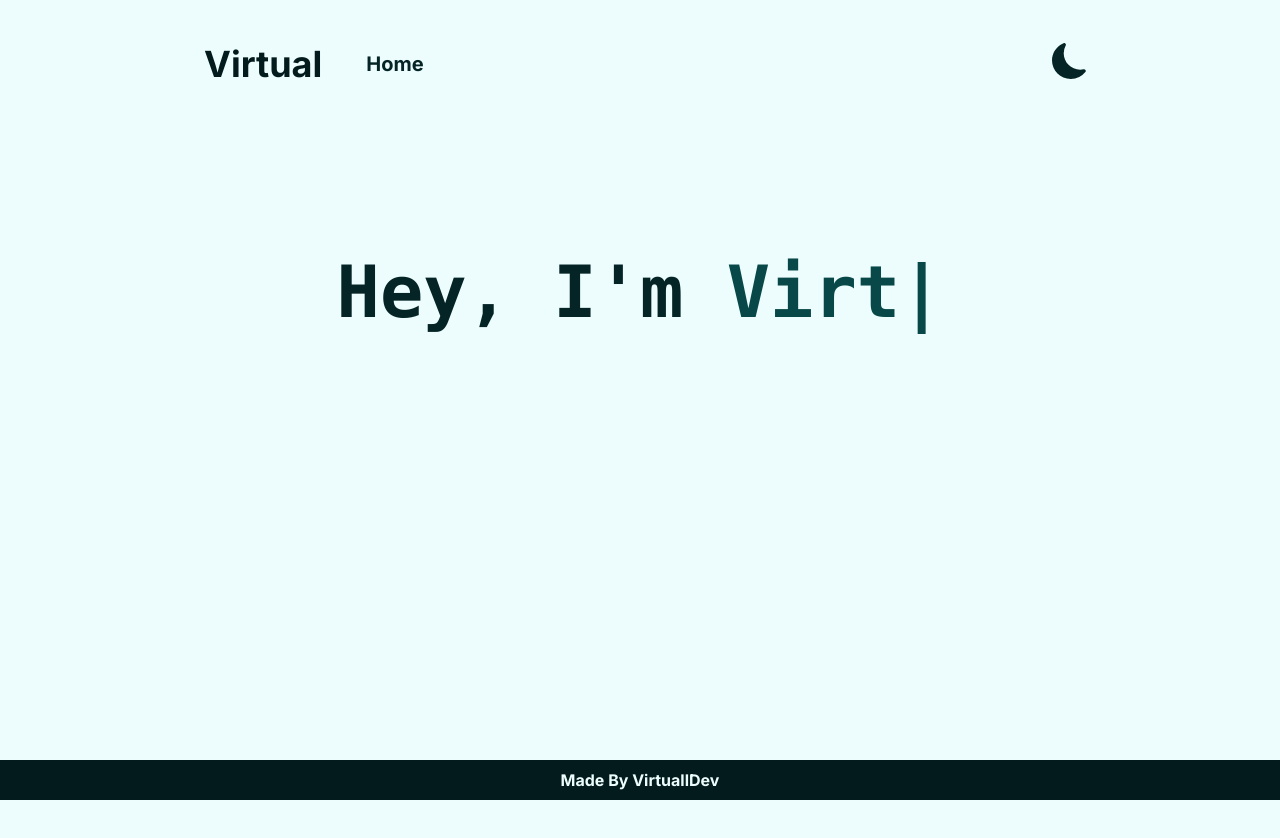
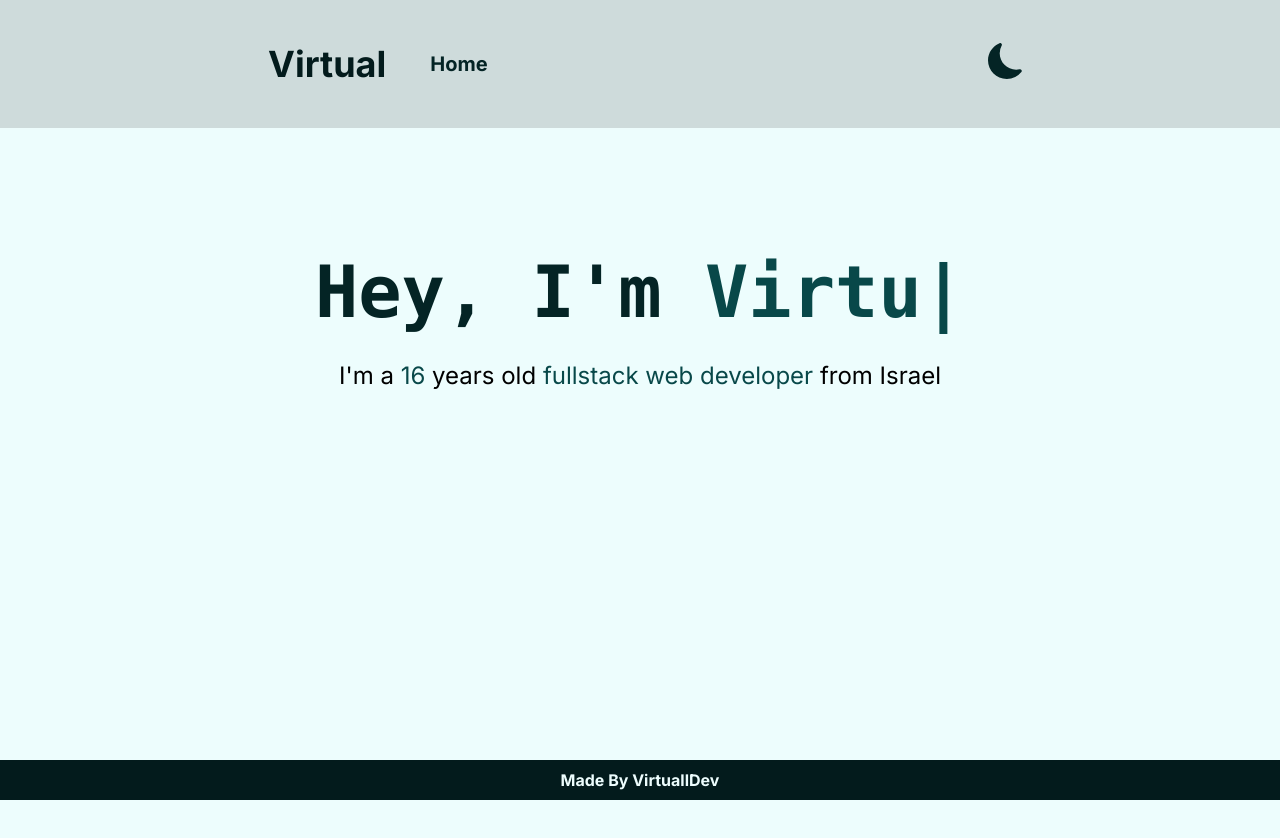
Before and after one commit to VirtuallDev/portfolio, a Next.js app: page / in a window 1280 px wide. Shown: the top 838 px of the page. Before the commit the page ends 800 px from the top, so only its background shows below. Built offline with nearby package versions, Linux system fonts and the light colour scheme.

Commit message:
added particles, fixed navbar bg

```diff
--- a/package.json
+++ b/package.json
@@ -22,6 +22,7 @@
     "react": "18.2.0",
     "react-dom": "18.2.0",
     "react-icons": "^4.11.0",
+    "react-tsparticles": "^2.12.2",
     "react-typed": "^1.2.0",
     "tailwindcss": "3.3.3",
     "typed.js": "^2.0.16",
--- a/src/app/globals.css
+++ b/src/app/globals.css
@@ -4,9 +4,10 @@
 
 @layer base {
     body {
-        @apply dark:bg-dark-background bg-background;
-        @apply transition-colors duration-200;
+      @apply dark:bg-dark-background bg-background;
+      @apply transition-colors duration-200;
     }
+
 
 }
 
--- a/src/app/page.tsx
+++ b/src/app/page.tsx
@@ -1,11 +1,59 @@
-import Typewriter from "@/components/Typewriter"
+import HomeSection from "@/components/Sections/Home"
 
 export default function Home() {
   return (
     <div>
-      <section className="h-96 flex animate-up flex-col items-center text-7xl gap-4">
-        <p className="text-text dark:text-dark-text font-mono font-bold">Hey, I&apos;m <Typewriter/></p>
-      </section>
+      <HomeSection />
+      <br/>
+      <br/>
+      <br/>
+      <br/>
+      <br/>
+      <br/>
+      <br/>
+      <br/>
+      <br/>
+      <br/>
+      <br/>
+      <br/>
+      <br/>
+      <br/>
+      <br/>
+      <br/>
+      <br/>
+      <br/>
+      <br/>
+      <br/>
+      <br/>
+      <br/>
+      <br/>
+      <br/>
+      <br/>
+      <br/>
+      <br/>
+      <br/>
+      <br/>
+      <br/>
+      <br/>
+      <br/>
+      <br/>
+      <br/>
+      <br/>
+      <br/>
+      <br/>
+      <br/>
+      <br/>
+      <br/>
+      <br/>
+      <br/>
+      <br/>
+      <br/>
+      <br/>
+      <br/>
+      <br/>
+      <br/>
+      <br/>
+      <br/>
     </div>
   )
 }
--- /dev/null
+++ b/src/components/Accent.tsx
@@ -0,0 +1,4 @@
+
+export default function Accent({children}: any) {
+    return <span className="text-accent dark:text-dark-accent">{children}</span>
+}
--- a/src/components/Navbar.tsx
+++ b/src/components/Navbar.tsx
@@ -12,7 +12,7 @@ const Navbar = () => {
     const scroll = useScroll();
 
     return <header>
-        <nav className="flex fixed top-0 w-full px-48 h-32 navbar-shadow bg-inherit">
+        <nav className="flex fixed top-0 w-full px-64 h-32 navbar-shadow bg-inherit bg-secondary-bg dark:bg-dark-secondary-bg">
             <ul className="flex items-center gap-4 w-full text-text">
                 <p className="py2 px-3 text-4xl font-bold text-dark-secondary dark:text-secondary">Virtual</p>
 
--- /dev/null
+++ b/src/components/Particle.tsx
@@ -0,0 +1,54 @@
+'use client'
+import Particles from "react-tsparticles";
+
+
+const Particle = () => (
+    <Particles
+    className="fixed bg-no-repeat bg-cover w-[100%] h-[100%]"
+    params={{
+        particles: {
+          number: {
+            value: 160,
+            density: {
+              enable: true,
+              value_area: 1500,
+            },
+          },
+          line_linked: {
+            enable: false,
+            opacity: 0.03,
+          },
+          move: {
+            direction: "right",
+            speed: 0.05,
+          },
+          size: {
+            value: 1,
+          },
+          opacity: {
+            anim: {
+              enable: true,
+              speed: 1,
+              opacity_min: 0.05,
+            },
+          },
+        },
+        interactivity: {
+          events: {
+            onclick: {
+              enable: true,
+              mode: "push",
+            },
+          },
+          modes: {
+            push: {
+              particles_nb: 1,
+            },
+          },
+        },
+        retina_detect: true,
+      }}
+    />
+)
+
+export default Particle;
--- /dev/null
+++ b/src/components/Sections/Home.tsx
@@ -0,0 +1,23 @@
+'use client'
+import { BDAY_TIME } from "@/utils/consts";
+import Particle from "../Particle";
+import Typewriter from "../Typewriter";
+import { useState } from 'react';
+import { useEffect } from 'react';
+import Accent from "../Accent";
+import useAge from "@/hooks/useAge";
+
+
+const HomeSection = () => {
+
+    const [age, setAge] = useAge();
+
+    return <section id='home' className="h-96 flex animate-up flex-col items-center text-2xl gap-4 gap-y-8">
+        {/* <Particle /> */ /* TODO: Fix particles unshowing */}
+        <p className="text-text dark:text-dark-text font-mono font-bold text-7xl">Hey, I&apos;m <Typewriter/></p>
+        <p>I{"'"}m a <Accent>{age}</Accent> years old <Accent>fullstack web developer</Accent> from Israel</p>
+
+    </section>
+}
+
+export default HomeSection;
--- a/src/components/ToggleTheme.tsx
+++ b/src/components/ToggleTheme.tsx
@@ -19,7 +19,7 @@ export const ThemeSwitcher = () => {
 
   return (
     <button
-      className={`text-text dark:text-white`}
+      className={`text-text dark:text-white border-none`}
       onClick={() => setTheme(theme === "dark" ? "light" : "dark")}
     >
       {theme === "light" ? <BsFillSunFill /> : <BsFillMoonFill />}
--- /dev/null
+++ b/src/hooks/useAge.ts
@@ -0,0 +1,28 @@
+'use client'
+
+import { BDAY_TIME } from "@/utils/consts";
+import { useEffect, useState } from "react"
+
+
+const useAge = () => {
+    const [age, setAge] = useState<number>();
+
+    useEffect(() => {
+        const currentDate = new Date();
+        const ageDifference = currentDate.getFullYear() - BDAY_TIME.getFullYear();
+
+        if (
+          currentDate.getMonth() < BDAY_TIME.getMonth() ||
+          (currentDate.getMonth() === BDAY_TIME.getMonth() &&
+            currentDate.getDate() < BDAY_TIME.getDate())
+        ) {
+          setAge(ageDifference - 1);
+        } else {
+          setAge(ageDifference);
+        }
+    }, []);
+
+    return [age, setAge];
+}
+
+export default useAge;
--- a/src/utils/consts.ts
+++ b/src/utils/consts.ts
@@ -4,3 +4,6 @@ export const SECTIONS = [
         'section': 'home'
     },
 ]
+
+
+export const BDAY_TIME = new Date("2007-09-16");
--- a/tailwind.config.ts
+++ b/tailwind.config.ts
@@ -13,6 +13,7 @@ const config: Config = {
         dark: {
           'text': '#edfdfd',
           'background': '#042425',
+          'secondary-bg': '#031b1c',
           'primary': '#d2feff',
           'secondary': '#031b1c',
           'accent': '#16d1d4',
@@ -20,6 +21,7 @@ const config: Config = {
 
         'text': '#042425',
         'background': '#edfdfd',
+        'secondary-bg': '#cedbdb',
         'primary': '#d2feff',
         'secondary': '#bff6f8',
         'accent': '#084849',
```
Also changed, not shown: 1 other file (tests, documents, lock files or other folders).
